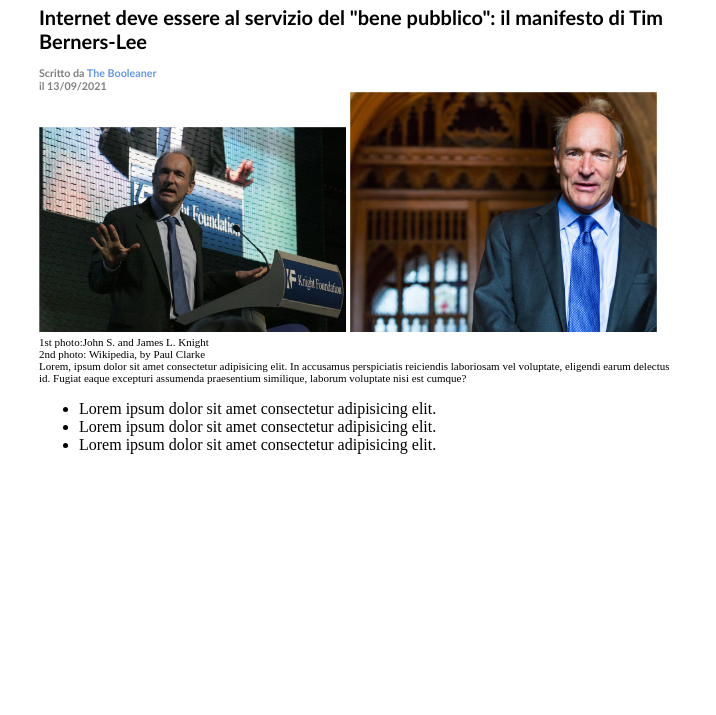
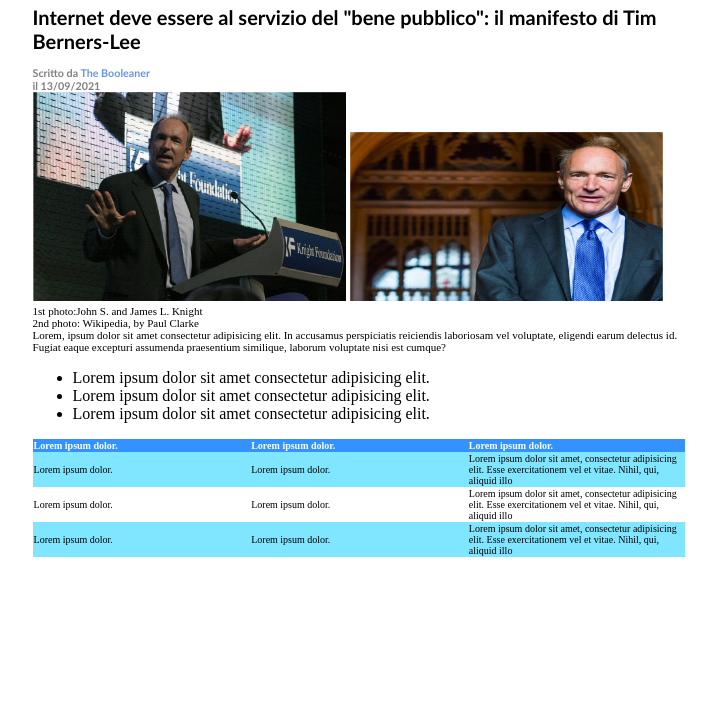
Before and after one commit to TonyBrb/html-css-booleaner, a plain HTML site: page index.html in a window 1280 px wide. Shown: the part 85-800 px from the top of the page, without its empty margins (281-997 px from the left). Drawn offline with Linux system fonts and the light colour scheme.

Commit message:
aggiunta tabella

```diff
--- a/css/style.css
+++ b/css/style.css
@@ -3,7 +3,7 @@ body{
 }
 
 .container{
-  width: 50%;
+  width: 51%;
   margin: auto;
 }
 
@@ -43,7 +43,11 @@ main h6 span{
 }
 
 .menu img{
+  height: 100%;
   width: 48%;
+}
+.menu .immagine2{
+  height: 169.55px;
 }
 
 main p{
@@ -52,5 +56,24 @@ main p{
 }
 
 table{
-  border: 2px solid black;
+  border-collapse: collapse;
+  font-size: 10px;
 }
+
+table th {
+  text-align-last: left;
+  color: white;
+  width: 25%;
+  background-color: rgb(51, 146, 255);
+  border: 0px;
+}
+
+table .riga2{
+  background-color: white;
+}
+
+table tr {
+  background-color: rgb(128, 229, 255);
+  width: 25%;
+  border:0px;
+}
--- a/index.html
+++ b/index.html
@@ -20,7 +20,7 @@
       <h6>il 13/09/2021</h6>
       <div class="menu">
         <img src="img/tim-1.jpg" alt="">
-        <img src="img/tim-2.jpg" alt="">
+        <img class="immagine2" src="img/tim-2.jpg" alt="">
       </div>
       <p>1st photo:John S. and James L. Knight</p>
       <p>2nd photo: Wikipedia, by Paul Clarke</p>
@@ -32,6 +32,35 @@
         <li>Lorem ipsum dolor sit amet consectetur adipisicing elit.</li>
         <li>Lorem ipsum dolor sit amet consectetur adipisicing elit.</li>
       </ul>
+
+      <table>
+        <thead>
+          <tr>
+            <th>Lorem ipsum dolor.</th>
+            <th>Lorem ipsum dolor.</th>
+            <th>Lorem ipsum dolor.</th>
+          </tr>
+          <tbody>
+            <tr>
+              <td class="colonna1">Lorem ipsum dolor.</td>
+              <td class="colonna2">Lorem ipsum dolor.</td>
+              <td class="colonna3">Lorem ipsum dolor sit amet, consectetur adipisicing elit. Esse exercitationem vel et vitae. Nihil, qui, aliquid illo  </td>
+            </tr>
+            <tr class="riga2">
+              <td class="colonna1">Lorem ipsum dolor.</td>
+              <td class="colonna2">Lorem ipsum dolor.</td>
+              <td class="colonna3">Lorem ipsum dolor sit amet, consectetur adipisicing elit. Esse exercitationem vel et vitae. Nihil, qui, aliquid illo  </td>
+            </tr>
+            <tr>
+              <td class="colonna1">Lorem ipsum dolor.</td>
+              <td class="colonna2">Lorem ipsum dolor.</td>
+              <td class="colonna3">Lorem ipsum dolor sit amet, consectetur adipisicing elit. Esse exercitationem vel et vitae.
+                Nihil, qui, aliquid illo</td>
+            </tr>
+          </tbody>
+
+        </thead>
+      </table>
     </main>
 
   </div>
```
